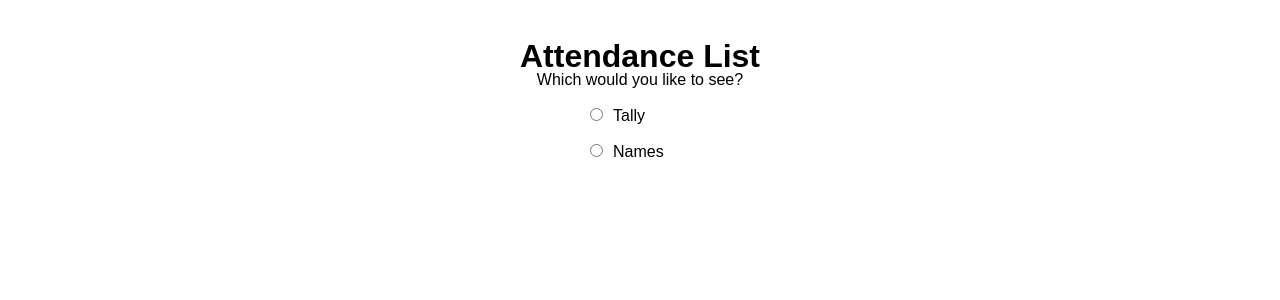
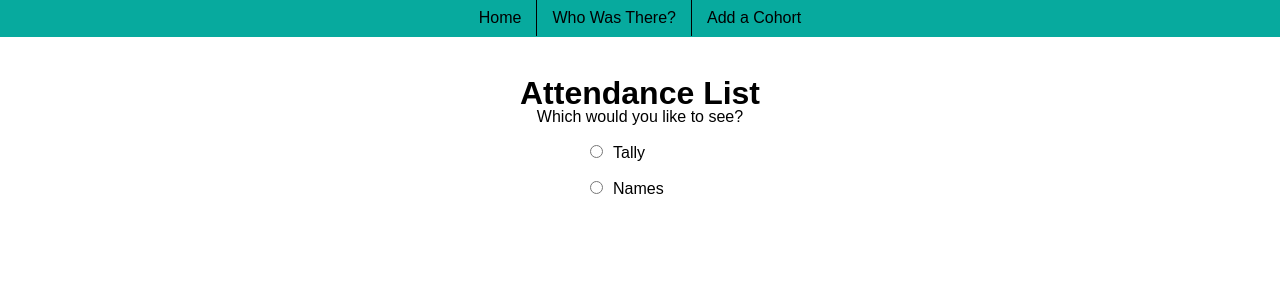
Before and after one commit to AwrenNuit/alum-tracker, a React (Create React App) app: page / in a window 1280 px wide. Shown: the top 300 px of the page. Built offline with nearby package versions, Linux system fonts and the light colour scheme; no server answers; the database is empty.

Commit message:
created basic navbar, added routes

```diff
--- a/src/components/App/App.css
+++ b/src/components/App/App.css
@@ -3,6 +3,32 @@
   padding: 0;
   line-height: 1em;
   font-family: "Interstate Light", sans-serif;
+}
+
+nav {
+  display: inline-block;
+  width: 100%;
+  height: 27px;
+  background-color: #07aa9e;
+  text-align: center;
+  padding-top: 10px;
+}
+
+nav .link {
+  color: black;
+  cursor: pointer;
+  padding: 10px 15px;
+  text-decoration: none;
+  border-right: 1px solid black;
+  transition: 0.3s;
+}
+
+nav .link:hover {
+  background-color: #07968c;
+}
+
+nav .link:last-child {
+  border: none;
 }
 
 table {
--- a/src/components/App/App.js
+++ b/src/components/App/App.js
@@ -1,15 +1,21 @@
 import React from 'react';
 import './App.css';
-// import AddCohort from '../AddCohort/AddCohort';
-// import AlumList from '../AlumList/AlumList';
+import AddCohort from '../AddCohort/AddCohort';
+import AlumList from '../AlumList/AlumList';
 import Attendance from '../Attendance/Attendance';
+import { BrowserRouter as Router, Route, Link } from 'react-router-dom';
 
 export default function App() {
   return (
-    <>
-      <Attendance />
-      {/* <AddCohort />
-      <AlumList /> */}
-    </>
+    <Router>
+      <nav>
+        <Link class="link" to="/">Home</Link>
+        <Link class="link" to="/present">Who Was There?</Link>
+        <Link class="link" to="/add-cohort">Add a Cohort</Link>
+      </nav>
+      <Route exact path="/" component={Attendance} />
+      <Route exact path="/add-cohort" component={AddCohort} />
+      <Route exact path="/present" component={AlumList} />
+    </Router>
   );
 }
```
